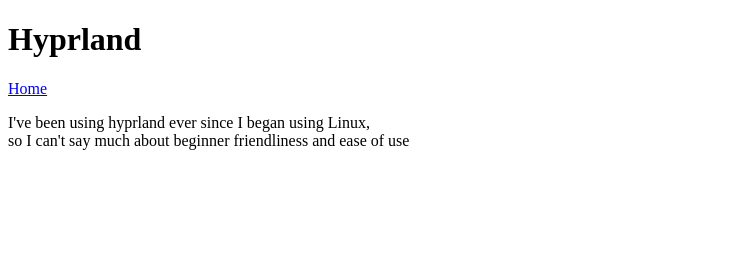
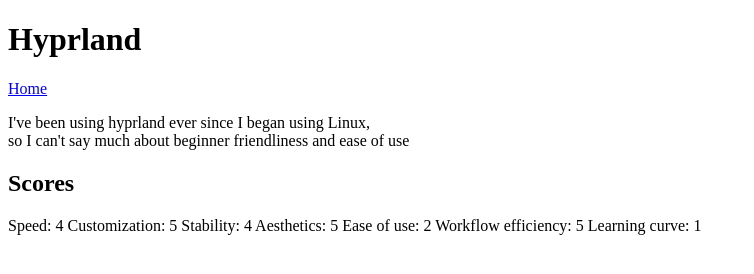
Before and after one commit to MichiDexi/WM-DE_ratings, a plain HTML site: page hyprland/index.html in a window 1280 px wide. Shown: the whole page, without its empty margins (0-754 px from the left). Drawn offline with Linux system fonts and the light colour scheme.

Commit message:
Added scores to hyprland

```diff
--- a/hyprland/index.html
+++ b/hyprland/index.html
@@ -21,6 +21,17 @@
 			I've been using hyprland ever since I began using Linux,<br>
 			so I can't say much about beginner friendliness and ease of use
 		</p>
+
+		<h2>Scores</h2>
+		<p>
+			Speed: 4
+			Customization: 5
+			Stability: 4
+			Aesthetics: 5
+			Ease of use: 2
+			Workflow efficiency: 5
+			Learning curve: 1
+		</p>
 	</main>
 </body>
 
```
